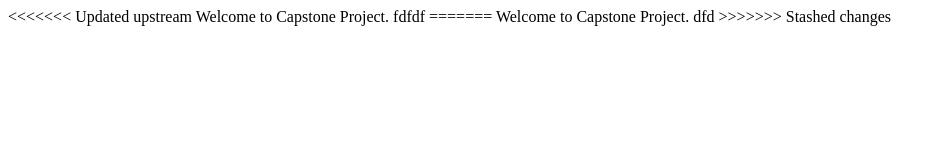
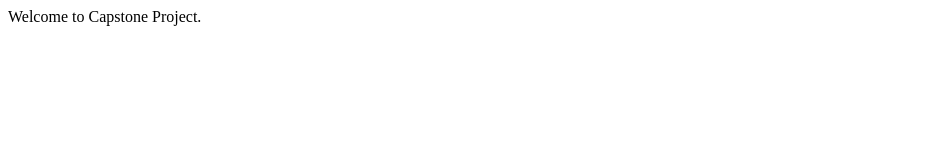
Before and after one commit to Joy1025/MadDogWebsiteMain, a plain HTML site: page MadDogWebsiteMain/index.html in a window 1280 px wide. Shown: the whole page, without its empty margins (0-945 px from the left). Drawn offline with Linux system fonts and the light colour scheme.

Commit message:
Original Version

```diff
--- a/MadDogWebsiteMain/index.html
+++ b/MadDogWebsiteMain/index.html
@@ -11,11 +11,6 @@
     <script src="/app/MainPage.js"></script>
 </head>
 <body ng-controller="tittleController">
-<<<<<<< Updated upstream
-    Welcome to {{message}} fdfdf
+    Welcome to {{message}}
 </body>
-=======
-    Welcome to {{message}}
-</body>dfd
->>>>>>> Stashed changes
 </html>
```
